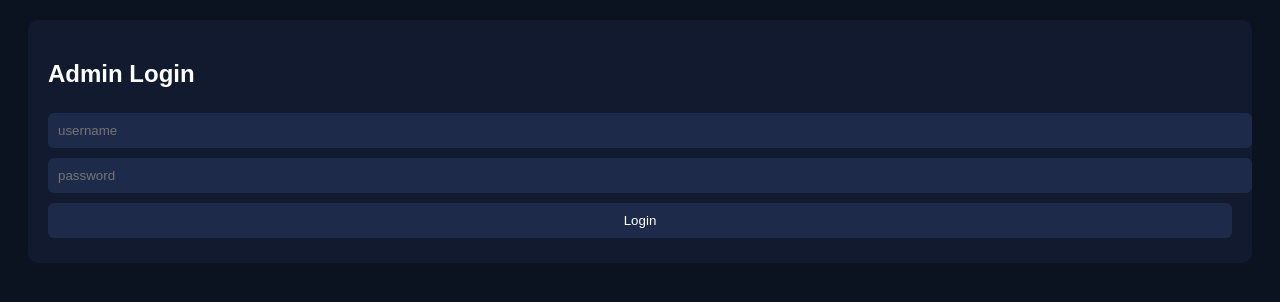
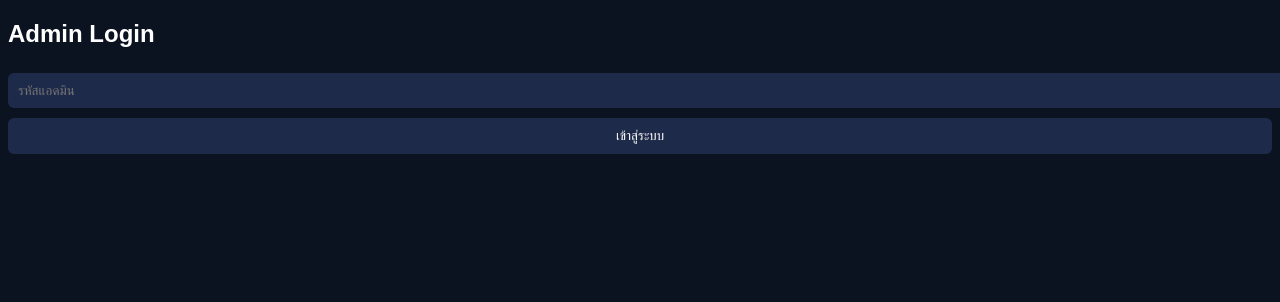
Before and after one commit to QUE54/Ipspin, a website: page public/admin.html in a window 1280 px wide. Drawn offline with Linux system fonts and the light colour scheme.

Commit message:
Update admin.html

```diff
--- a/public/admin.html
+++ b/public/admin.html
@@ -7,11 +7,10 @@
 </head>
 <body class="dark">
 
-<div id="login" class="card">
+<div id="loginBox">
   <h2>Admin Login</h2>
-  <input id="u" placeholder="username">
-  <input id="p" type="password" placeholder="password">
-  <button onclick="login()">Login</button>
+  <input type="password" id="adminPassword" placeholder="รหัสแอดมิน">
+  <button id="loginBtn">เข้าสู่ระบบ</button>
 </div>
 
 <div id="panel" style="display:none">
```
